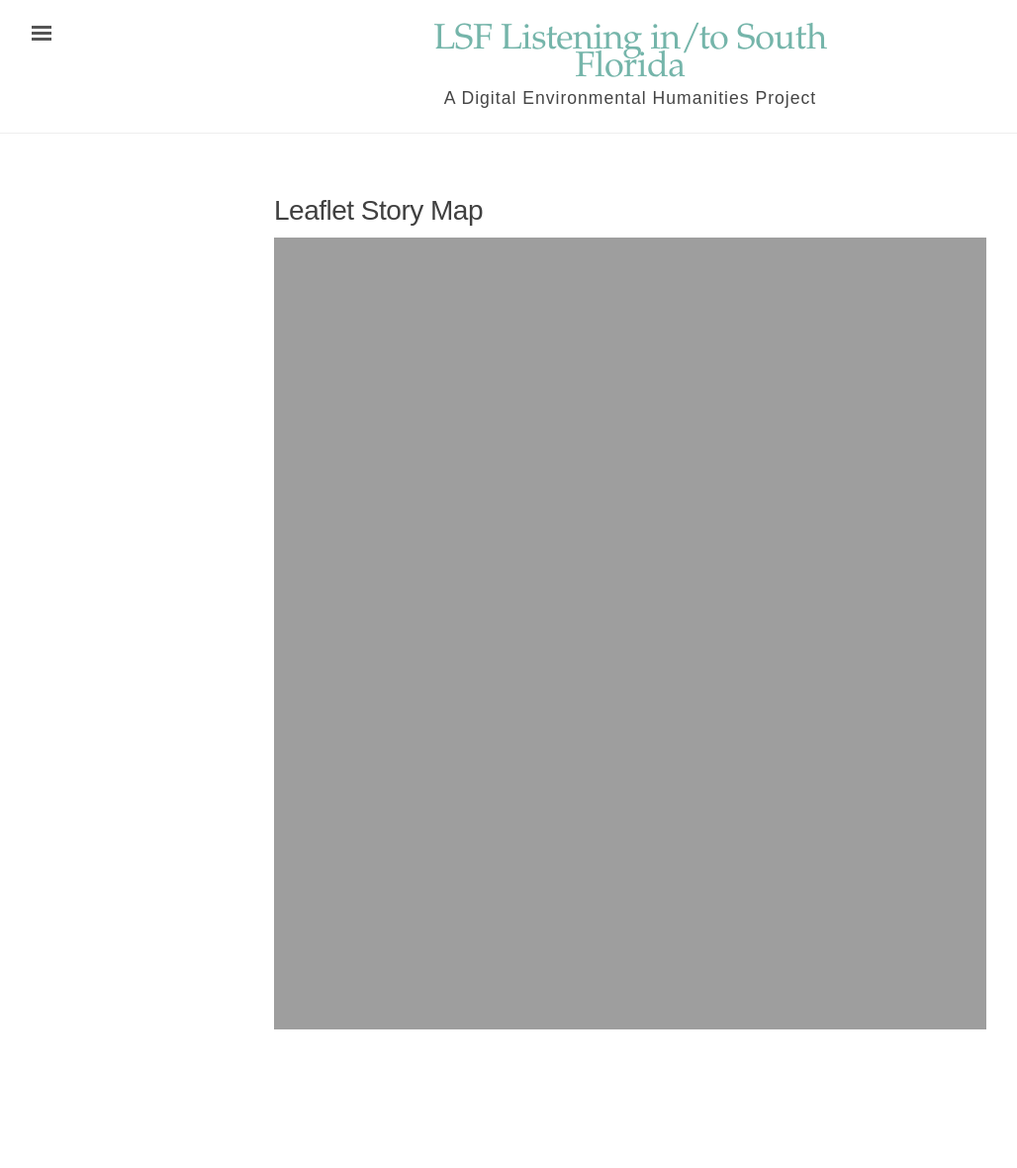
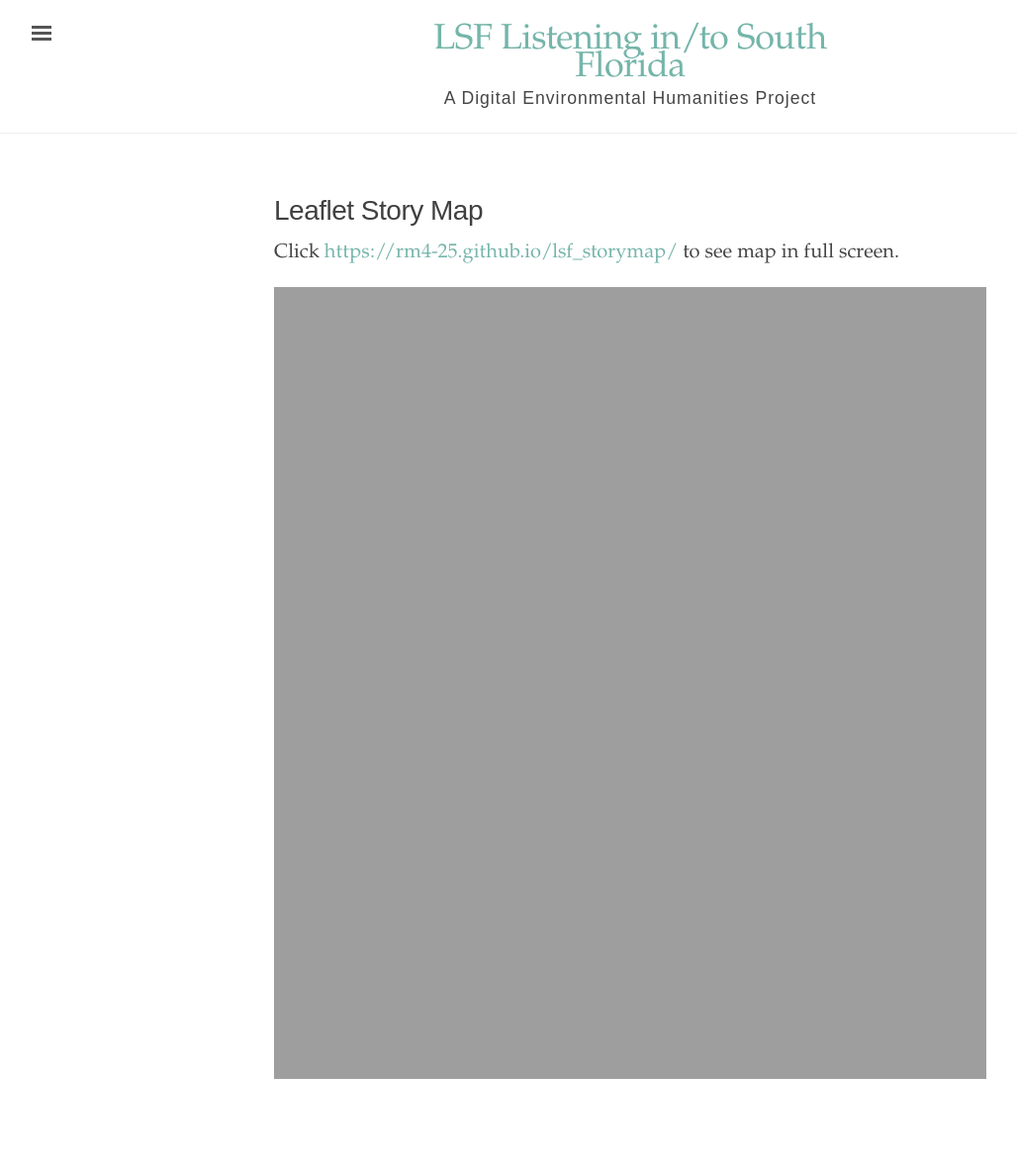
Before and after one commit to rm4-25/lsf_3, a Jekyll site: the page built from Leaflet Story Map.md, in a window 1280 px wide. Shown: the whole page at 99% size, without its empty margins (3-1031 px from the left). Built offline with Jekyll 4.4.1, drawn with Linux system fonts in a browser that asks for light colours; before the commit the page ends 1130 px from its top, so only the background shows below that.

Commit message:
Update Leaflet Story Map.md
Added link to full page leaflet.

```diff
--- a/Leaflet Story Map.md
+++ b/Leaflet Story Map.md
@@ -4,4 +4,6 @@ title: Leaflet Story Map
 order: 3
 ---
 
+Click [https://rm4-25.github.io/lsf_storymap/](here) to see map in full screen.
+
 <iframe width='100%' height='800' seamless frameborder='0' scrolling='yes' src='https://rm4-25.github.io/lsf_storymap/'></iframe>
```
